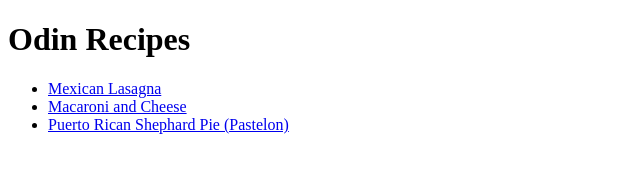
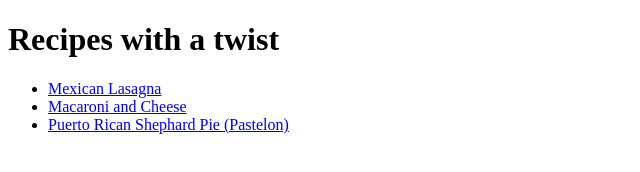
Before and after one commit to michaelcoe/odin-recipes, a plain HTML site: page index.html in a window 1280 px wide. Shown: the whole page, without its empty margins (0-640 px from the left). Drawn offline with Linux system fonts and the light colour scheme.

Commit message:
changed title of index.html

```diff
--- a/index.html
+++ b/index.html
@@ -4,7 +4,7 @@
     <meta charset="UTF-8">
     <title>Odin Recipes Website</title>
     <body>
-        <h1>Odin Recipes</h1>
+        <h1>Recipes with a twist</h1>
         <ul>
             <li><a href="recipes/mexican-lasagna.html">Mexican Lasagna</a> </li>
             <li><a href="recipes/mac-and-cheese.html">Macaroni and Cheese</a> </li>
```
